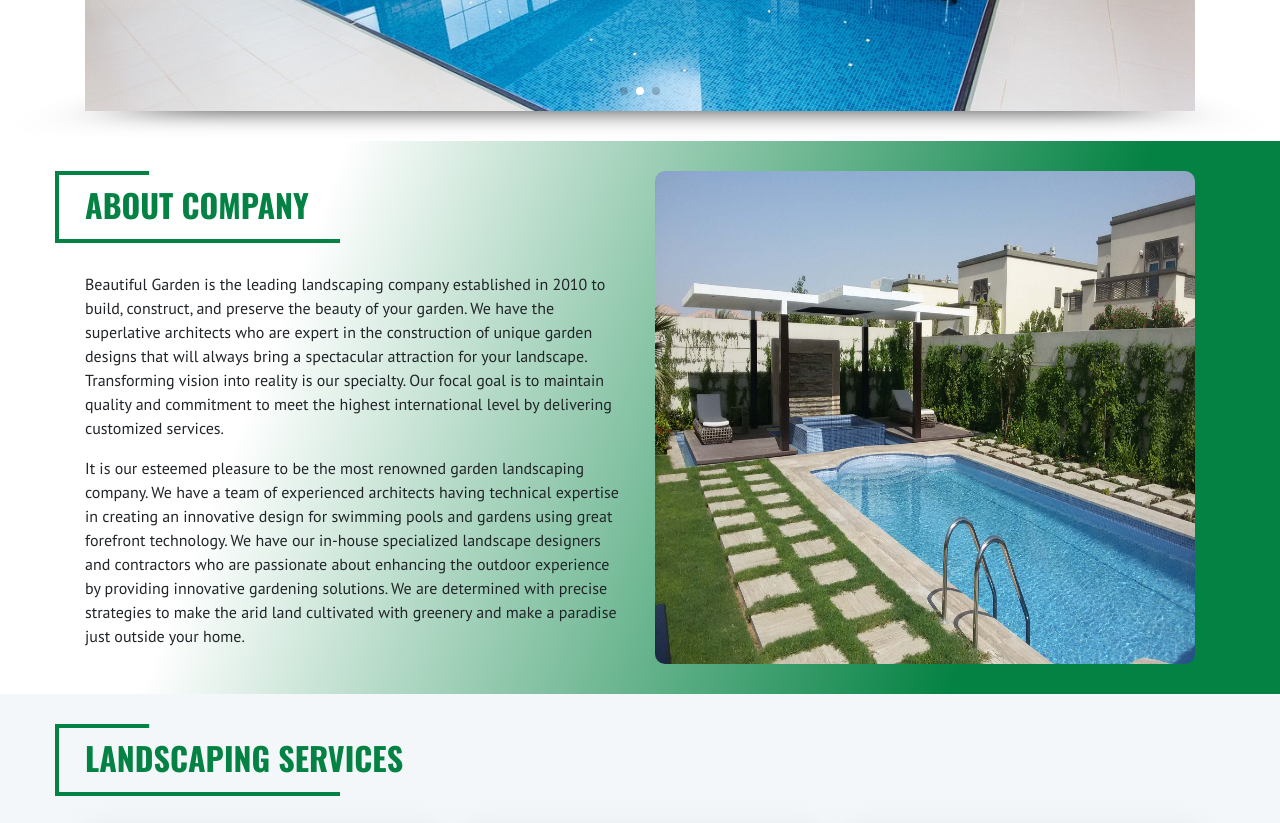
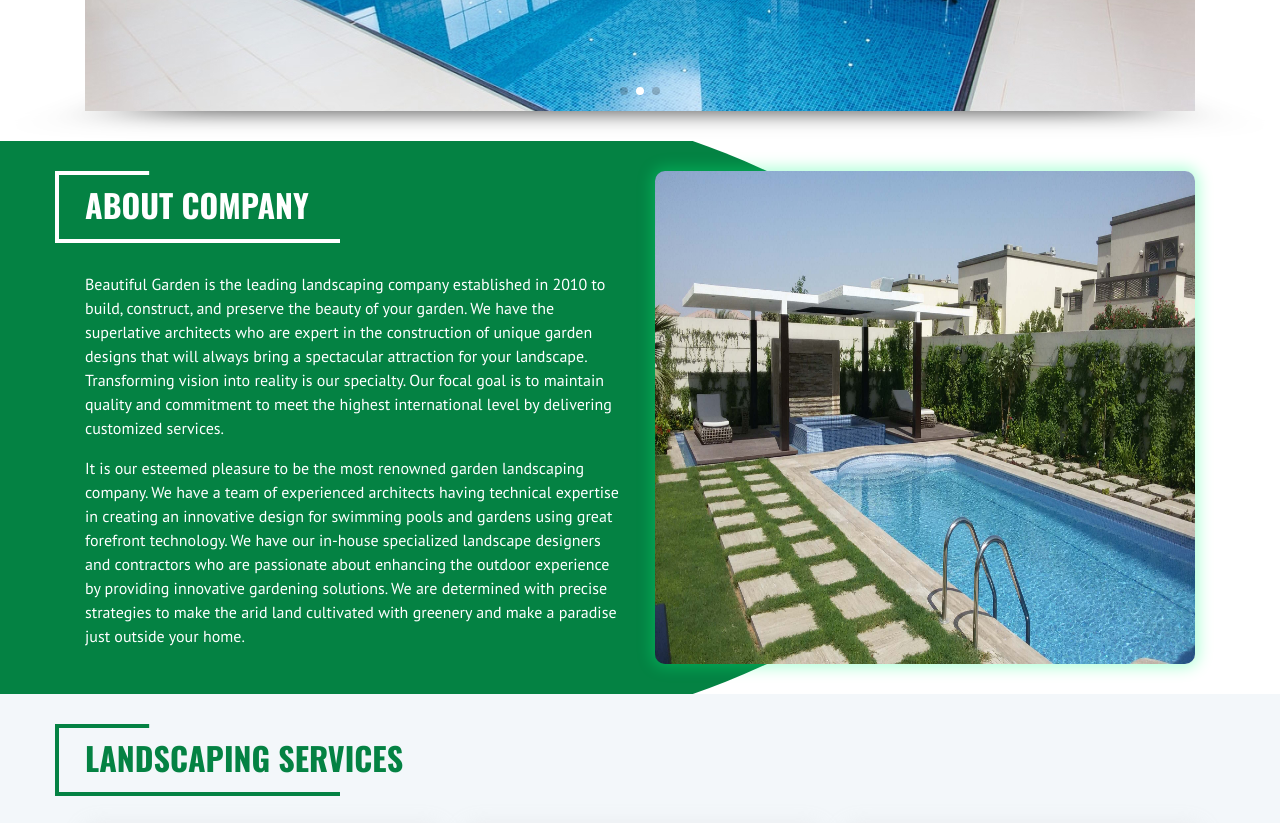
Before and after one commit to HarishSTOnline/bg, a plain HTML site: page index.html in a window 1280 px wide. Shown: the part 455-1278 px from the top of the page. Drawn offline with nearby package versions, Linux system fonts and the light colour scheme.

Commit message:
About us section Ellipse Added.

```diff
--- a/css/responsive.scss
+++ b/css/responsive.scss
@@ -12,4 +12,8 @@ $breakpoint-small: 576px;
             }
         }
     }
+
+    .about_company__section {
+        background-position: left;
+    }
 }
--- a/css/style.scss
+++ b/css/style.scss
@@ -80,6 +80,22 @@ h2 {
             background-image: url('../svg/heading-wrapper-green.svg');
         }
     }
+
+    &.heading_white {
+        color: $white-color;
+        margin-top: 15px;
+        margin-bottom: 30px;
+
+        &::before {
+            content:"";
+            position:absolute;
+            height: 72px;
+            width: 285px;
+            margin-left: -30px;
+            margin-top: -15px;
+            background-image: url('../svg/heading-wrapper-white.svg');
+        }
+    }
 }
 
 .btn-primary {
@@ -148,14 +164,23 @@ h2 {
 
 // About company section
 .about_company__section {
-    background: linear-gradient(290.5deg, #048243 22.28%, rgba(82, 157, 184, 0) 76.74%);
+    // background: linear-gradient(290.5deg, #048243 22.28%, rgba(82, 157, 184, 0) 76.74%);
+    background-image: url(../svg/about_ellipse.svg);
+    background-repeat: no-repeat;
+    background-position: top left;
+    position: relative;
 }
+
+// .about__ellipse__div {
+//     position: relative;
+// }
 
 .about__image {
     img {
         border-radius: 10px;
         width: 100%;
         height: 100%;
+        box-shadow: 0px 0px 15px 3px rgba(0, 255, 128, 0.33);
     }
 }
 
--- a/index.html
+++ b/index.html
@@ -105,6 +105,11 @@
     </section>
     <!-- Hero Banner End -->
 
+    <!-- <div class="about__ellipse__div">
+        <svg width="984" height="684" viewBox="0 0 984 684" fill="none" xmlns="http://www.w3.org/2000/svg">
+            <ellipse id="about__ellipse" cx="277.5" cy="342" rx="706.5" ry="342" fill="#048243"/>
+        </svg>
+    </div> -->
 
     <!-- About Company -->
     <section class="about_company__section">
@@ -114,17 +119,17 @@
                 <div class="col-12 col-lg-6" data-aos="fade-right">
 
                     <div class="section__heading">
-                        <h2 class="heading_primary">ABOUT COMPANY</h2>
+                        <h2 class="heading_white">ABOUT COMPANY</h2>
                     </div>
 
-                    <p>
+                    <p class="text-white">
                         Beautiful Garden is the leading landscaping company established in 2010 to build, construct, and preserve the
                         beauty of your garden. We have the superlative architects who are expert in the construction of unique
                         garden designs that will always bring a spectacular attraction for your landscape. Transforming vision into
                         reality is our specialty. Our focal goal is to maintain quality and commitment to meet the highest
                         international level by delivering customized services.
                     </p>
-                    <p>
+                    <p class="text-white">
                         It is our esteemed pleasure to be the most renowned garden landscaping company. We have a team of
                         experienced architects having technical expertise in creating an innovative design for swimming pools and
                         gardens using great forefront technology. We have our in-house specialized landscape designers and
```
Also changed, not shown: css/responsive.css, css/style.css, svg/about_ellipse.svg (added), 2 other files.
